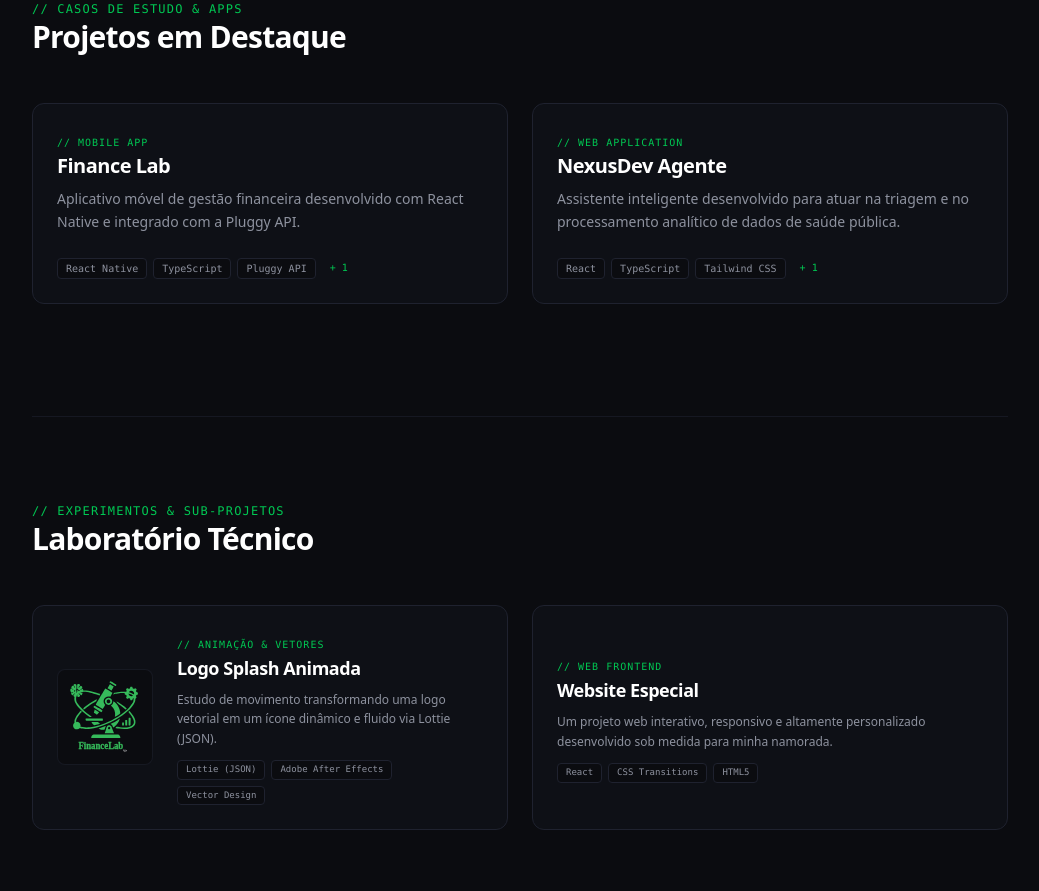
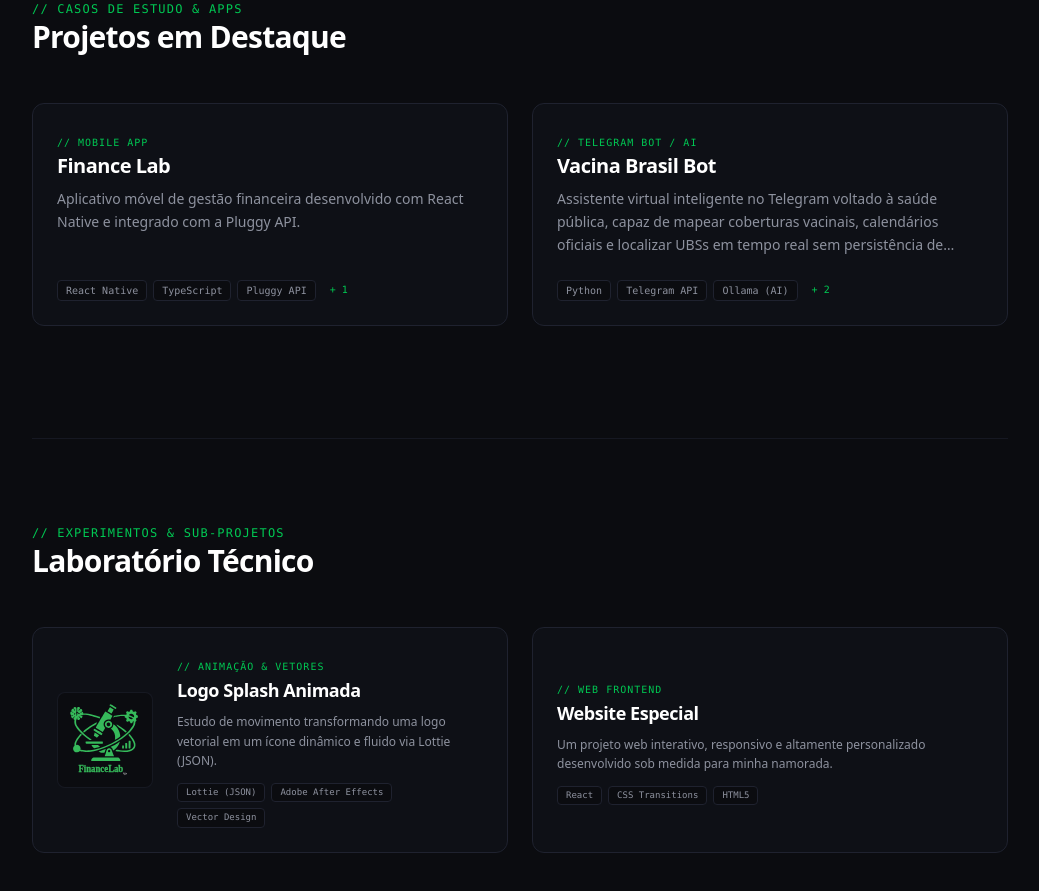
Before and after one commit to NicolasFonsecaM/nicolasfonsecam.github.io, a Next.js app: page / in a window 1280 px wide. Shown: the part 2020-2911 px from the top of the page, without its empty margins (120-1159 px from the left). Built offline with nearby package versions, Linux system fonts and the light colour scheme; a web font is replaced by a local one.

Commit message:
att projetos

```diff
--- a/src/app/page.tsx
+++ b/src/app/page.tsx
@@ -78,7 +78,7 @@
 
           <div className="flex flex-wrap items-center justify-center gap-4">
             <MagneticButton>
-              <a href="https://linkedin.com/in/seu-linkedin" target="_blank" rel="noreferrer" className="inline-flex h-12 items-center justify-center rounded-lg bg-[#12141C]/80 border border-[#1F222F] px-6 text-xs font-mono text-[#C2C5D1] hover:text-[#00C853]">
+              <a href="https://www.linkedin.com/in/nicolas-fonseca-60386130b/" target="_blank" rel="noreferrer" className="inline-flex h-12 items-center justify-center rounded-lg bg-[#12141C]/80 border border-[#1F222F] px-6 text-xs font-mono text-[#C2C5D1] hover:text-[#00C853]">
                 // linkedin
               </a>
             </MagneticButton>
--- a/src/content/projects.ts
+++ b/src/content/projects.ts
@@ -42,14 +42,14 @@
     githubUrl: "#"
   },
   {
-    id: "nexusdev",
-    title: "NexusDev Agente",
-    category: "Web Application",
-    description: "Assistente inteligente desenvolvido para atuar na triagem e no processamento analítico de dados de saúde pública.",
-    longDescription: "Um agente inteligente estruturado para manipulação automatizada e segura de bases de dados de imunização pública. Conta com uma interface limpa, focada em painéis analíticos e barramento de requisições de alto desempenho.",
-    techStack: ["React", "TypeScript", "Tailwind CSS", "AI Integration"],
-    githubUrl: "#"
-  }
+    id: "vacinabrasil-bot",
+    title: "Vacina Brasil Bot",
+    category: "Telegram Bot / AI",
+    description: "Assistente virtual inteligente no Telegram voltado à saúde pública, capaz de mapear coberturas vacinais, calendários oficiais e localizar UBSs em tempo real sem persistência de dados.",
+    longDescription: "Desenvolvido em equipe (NexusDev) como Projeto Integrado (API) na FATEC São José dos Campos. O assistente consome dados processados do DATASUS e converte calendários oficiais do Ministério da Saúde de PDF para estruturas otimizadas em JSON. O bot responde em linguagem natural através da integração com LLMs locais via Ollama, processa dados geográficos (CEP e GPS) para sugerir Unidades Básicas de Saúde (UBSs) próximas e segue uma arquitetura estrita de segurança e privacidade: nenhuma informação do cidadão sofre persistência em bancos de dados. Como Scrum Master do projeto, liderei as cerimônias ágeis, mapeamento de tarefas no Jira e a consolidação das entregas do time.",
+    techStack: ["Python", "Telegram API", "Ollama (AI)", "JSON Data", "Jira / Scrum"],
+    githubUrl: "https://github.com/nexusdevapi/VacinaBrasil-Bot"
+  },
 ];
 
 export const experiments: Project[] = [
```
